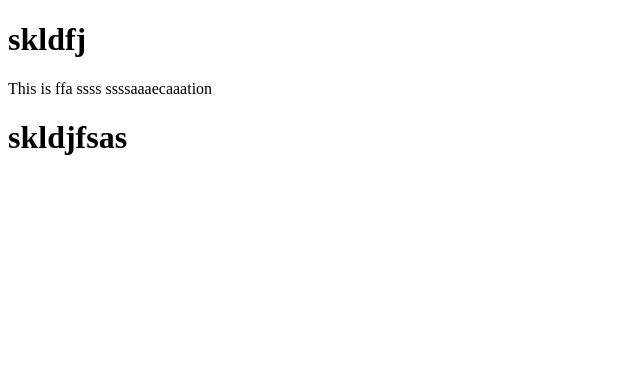
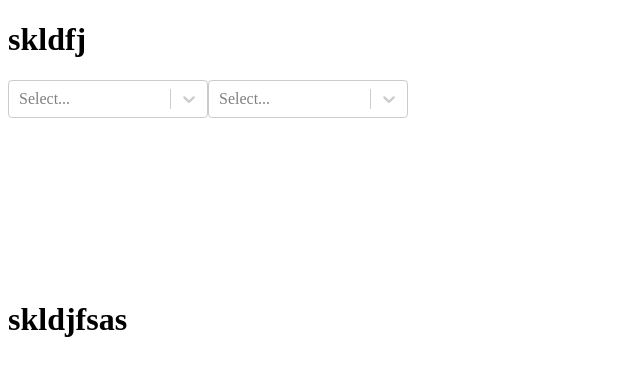
Before and after one commit to pezdel/123, a React (Create React App) app: page / in a window 1280 px wide. Shown: the top 376 px of the page, without its empty margins (0-640 px from the left). Built offline with nearby package versions, Linux system fonts and the light colour scheme.

Commit message:
dropdown

```diff
--- /dev/null
+++ b/src/ts/app.css
@@ -0,0 +1,12 @@
+.dropdown-menu {
+      height: 150px;
+      overflow-y: scroll;
+    }
+.dropdown-currency{
+  width:400px;
+  height:200px;
+}
+.box{
+  width:200px;
+  float:left;
+}
--- a/src/ts/chart.tsx
+++ b/src/ts/chart.tsx
@@ -1,8 +1,9 @@
-import React from 'react';
+import React from "react";
+import { Dropdowns } from './dropdown'
 
-export default function Chart()
-{    return (
-      <>
-          <p>This is ffa ssss ssssaaaecaaation</p>
-      </>
-  );}
+export default function Chart() {
+  return (
+      <Dropdowns />
+
+  );
+}
--- /dev/null
+++ b/src/ts/dropdown.tsx
@@ -0,0 +1,36 @@
+import React, { useState } from 'react';
+import Select from 'react-select';
+import './app.css'
+
+const currency = [
+  { value: 'EURUSD', label: 'EURUSD' },
+  { value: 'AUDUSD', label: 'AUDUSD' },
+  { value: 'GBPUSD', label: 'GBPUSD' },
+];
+const timeframe = [
+  { value: 'h1', label: 'h1' },
+  { value: '1d', label: '1d' },
+  { value: '1w', label: '1w' },
+];
+
+export function Dropdowns() {
+  const [selectedOption, setSelectedOption] = useState<any>(null);
+  const [tfOption, setTFOption] = useState<any>(null);
+
+  return (
+    <div className="dropdown-currency">
+      <Select
+        className="box"
+        defaultValue={selectedOption}
+        onChange={setSelectedOption}
+        options={currency}
+      />
+      <Select
+        className="box"
+        defaultValue={tfOption}
+        onChange={setTFOption}
+        options={timeframe}
+      />
+    </div>
+  );
+}
--- a/src/ts/tsconfig.json
+++ b/src/ts/tsconfig.json
@@ -25,8 +25,8 @@
     // "isolatedModules": true,               /* Transpile each file as a separate module (similar to 'ts.transpileModule'). */
 
     /* Strict Type-Checking Options */
-    "strict": true,                           /* Enable all strict type-checking options. */
-    // "noImplicitAny": true,                 /* Raise error on expressions and declarations with an implied 'any' type. */
+    //"strict": true,                           /* Enable all strict type-checking options. */
+    "noImplicitAny": true,                 /* Raise error on expressions and declarations with an implied 'any' type. */
     // "strictNullChecks": true,              /* Enable strict null checks. */
     // "strictFunctionTypes": true,           /* Enable strict checking of function types. */
     // "strictBindCallApply": true,           /* Enable strict 'bind', 'call', and 'apply' methods on functions. */
```
